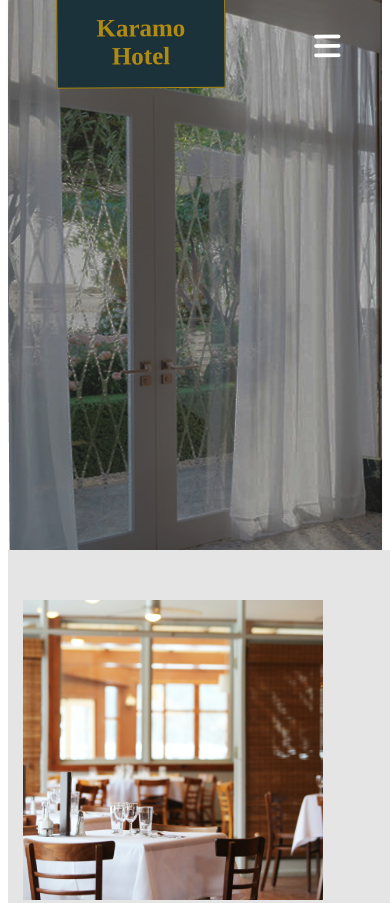
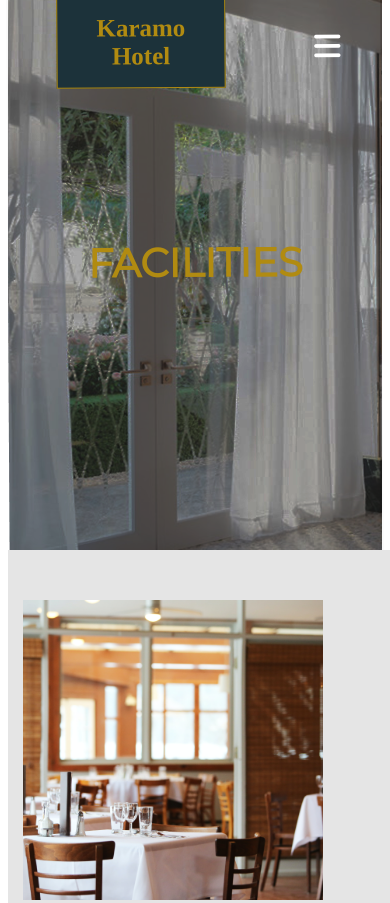
Before and after one commit to team-granite/frontend-hoteldesign2, a plain HTML site: page Page _3/index.html in a window 390 px wide. Shown: the top 903 px of the page. Drawn offline with Linux system fonts and the light colour scheme.

Commit message:
Third Commit

```diff
--- a/Page _3/index.html
+++ b/Page _3/index.html
@@ -23,6 +23,7 @@
                 <li><a class="active" href="#">Facilities</a></li>
                 <li><a href="#">contact</a></li>
             </ul>
+            <p class="fac">FACILITIES</p>
         </div>
     </nav>
 
--- a/Page _3/style.css
+++ b/Page _3/style.css
@@ -76,6 +76,15 @@ nav ul {
   #check {
       display: none;
   }
+  .fac {
+    font-family: Montserrat;
+    font-style: normal;
+    font-weight: bold;
+    font-size: 40px;
+    line-height: 49px;
+    color: #B18B11;
+    margin-left: 50%
+  }
 
 
   /* *------------------------------------------------------------------------------------------------------------------------*/
@@ -429,6 +438,15 @@ nav ul {
         width: 100%;
         top: 550px;
     }
+    .fac {
+        font-family: Montserrat;
+        font-style: normal;
+        font-weight: bold;
+        font-size: 40px;
+        line-height: 49px;
+        color: #B18B11;
+        margin-left: 50%;
+      }
 
     .pic1
     {
@@ -715,6 +733,16 @@ nav ul {
         nav ul li a {
             font-size: 16px;
         }
+        .fac {
+            font-family: Montserrat;
+            font-style: normal;
+            font-weight: bold;
+            font-size: 40px;
+            line-height: 49px;
+            color: #B18B11;
+            margin-left: 400px;
+           margin-top: 150px;
+          }
 
     .bodyContainer {
         height: 1900px;
@@ -1065,6 +1093,16 @@ nav ul {
         height: 1550px;
         width: 100%;
     }
+    .fac {
+        font-family: Montserrat;
+        font-style: normal;
+        font-weight: bold;
+        font-size: 40px;
+        line-height: 49px;
+        color: #B18B11;
+        margin-left: 200px;
+       margin-top: 150px;
+      }
     .pic1
     {
         position: absolute;
@@ -1328,6 +1366,16 @@ nav ul {
         height: 3500px;
         width: 100%;
     }
+    .fac {
+        font-family: Montserrat;
+        font-style: normal;
+        font-weight: bold;
+        font-size: 40px;
+        line-height: 49px;
+        color: #B18B11;
+        margin-left: 150px;
+       margin-top: 150px;
+      }
     .pic1
     {
         position: absolute;
@@ -1618,6 +1666,19 @@ nav ul {
         height: 3200px;
         width: 100%;
     }
+
+    .fac {
+        font-family: Montserrat;
+        font-style: normal;
+        font-weight: bold;
+        font-size: 40px;
+        line-height: 49px;
+        color: #B18B11;
+        margin-left: 80px;
+       margin-top: 150px;
+      }
+
+
     .pic1
     {
         position: absolute;
```
